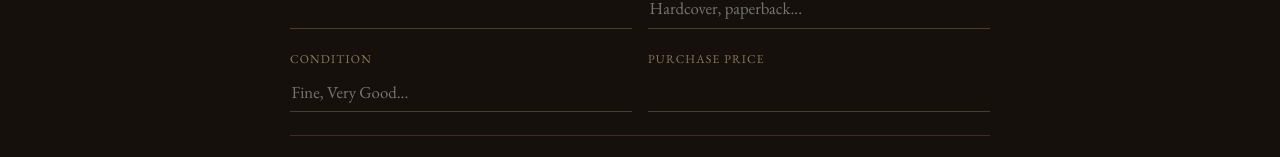
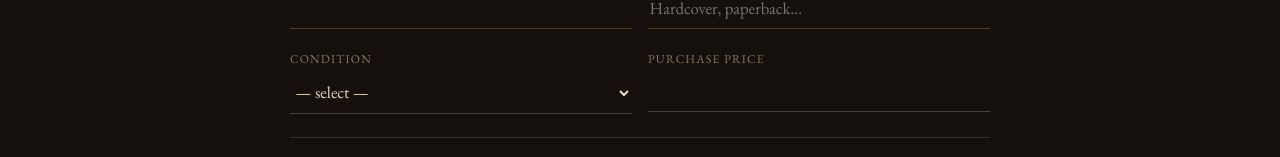
Before and after one commit to Cassie4258/Spinelore, a Next.js app: page /copies/new in a window 1280 px wide. Shown: the part 727-884 px from the top of the page. Built offline with nearby package versions, Linux system fonts and the light colour scheme.

Commit message:
Condition fields as dropdowns with standard grades

```diff
--- a/app/copies/new/page.tsx
+++ b/app/copies/new/page.tsx
@@ -377,9 +377,10 @@ placeholder="Hardcover, paperback..." />
 <div style={{ display: 'grid', gridTemplateColumns: '1fr 1fr', gap: '1rem' }}>
 <div>
 <label style={labelStyle}>CONDITION</label>
-<input style={inputStyle} value={form.condition_book}
-onChange={e => update('condition_book', e.target.value)}
-placeholder="Fine, Very Good..." />
+<select style={{ ...inputStyle, background: '#15100b' }} value={form.condition_book}
+onChange={e => update('condition_book', e.target.value)}>
+{['', 'Fine', 'Near Fine', 'Very Good', 'Good', 'Fair', 'Poor'].map(g => <option key={g} value={g}>{g || '— select —'}</option>)}
+</select>
 </div>
 <div>
 <label style={labelStyle}>PURCHASE PRICE</label>
```
Also changed, not shown: app/copies/[id]/Editor.tsx (+8 -1 lines).
